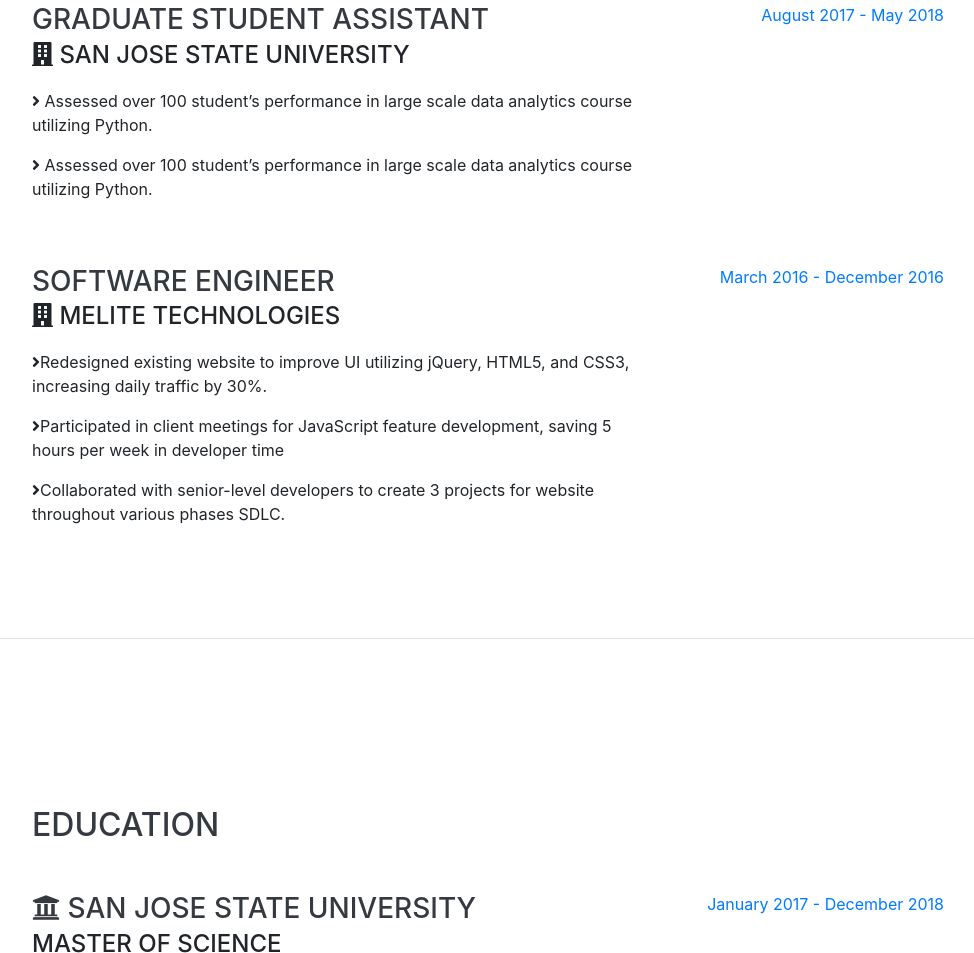
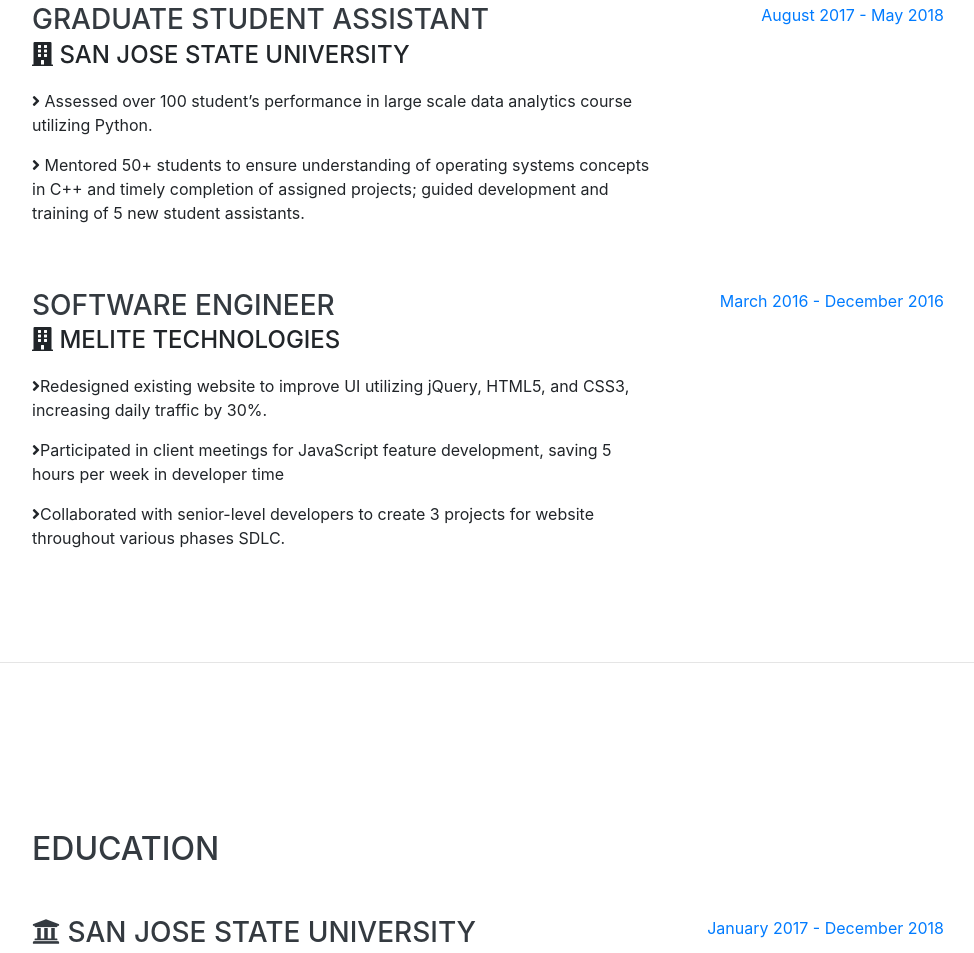
Before and after one commit to maheshsaripalli9/Resume, a website with bundled scripts: page index.html in a window 1280 px wide. Shown: the part 1370-2323 px from the top of the page, without its empty margins (288-1262 px from the left). Built offline with nearby package versions, Linux system fonts and the light colour scheme; a web font is replaced by a local one.

Commit message:
Modified SJSU work Exp Content

```diff
--- a/index.html
+++ b/index.html
@@ -118,7 +118,8 @@
             <h3 class="mb-0">Graduate Student Assistant</h3>
             <div class="subheading mb-3"><i class="fas fa-building"> </i> San Jose State University</div>
             <p><i class="fas fa-angle-right"></i> Assessed over 100 student’s performance in large scale data analytics course utilizing Python.</p>
-            <p><i class="fas fa-angle-right"> </i> Assessed over 100 student’s performance in large scale data analytics course utilizing Python.</p>
+            <p><i class="fas fa-angle-right"> </i> Mentored 50+ students to ensure understanding of operating systems concepts in C++ and timely completion
+              of assigned projects; guided development and training of 5 new student assistants.</p>
           </div>
           <div class="resume-date text-md-right">
             <span class="text-primary">August 2017 - May 2018</span>
```
